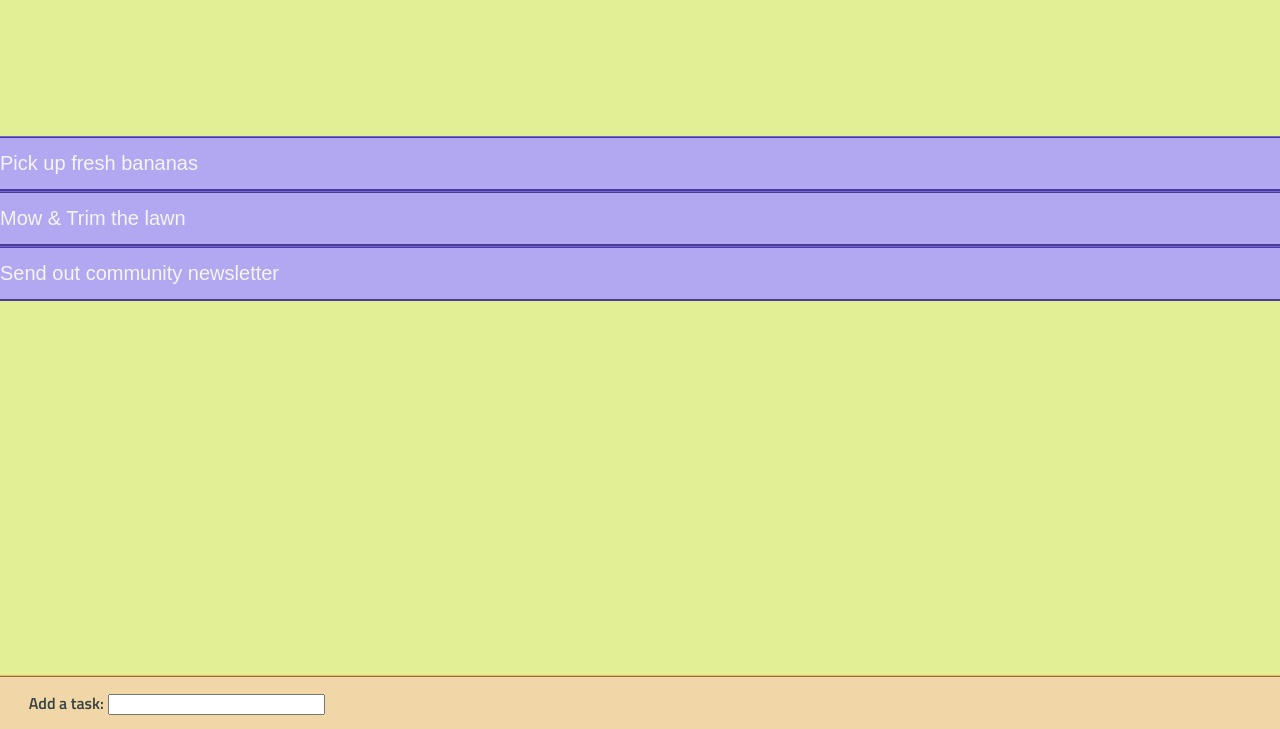
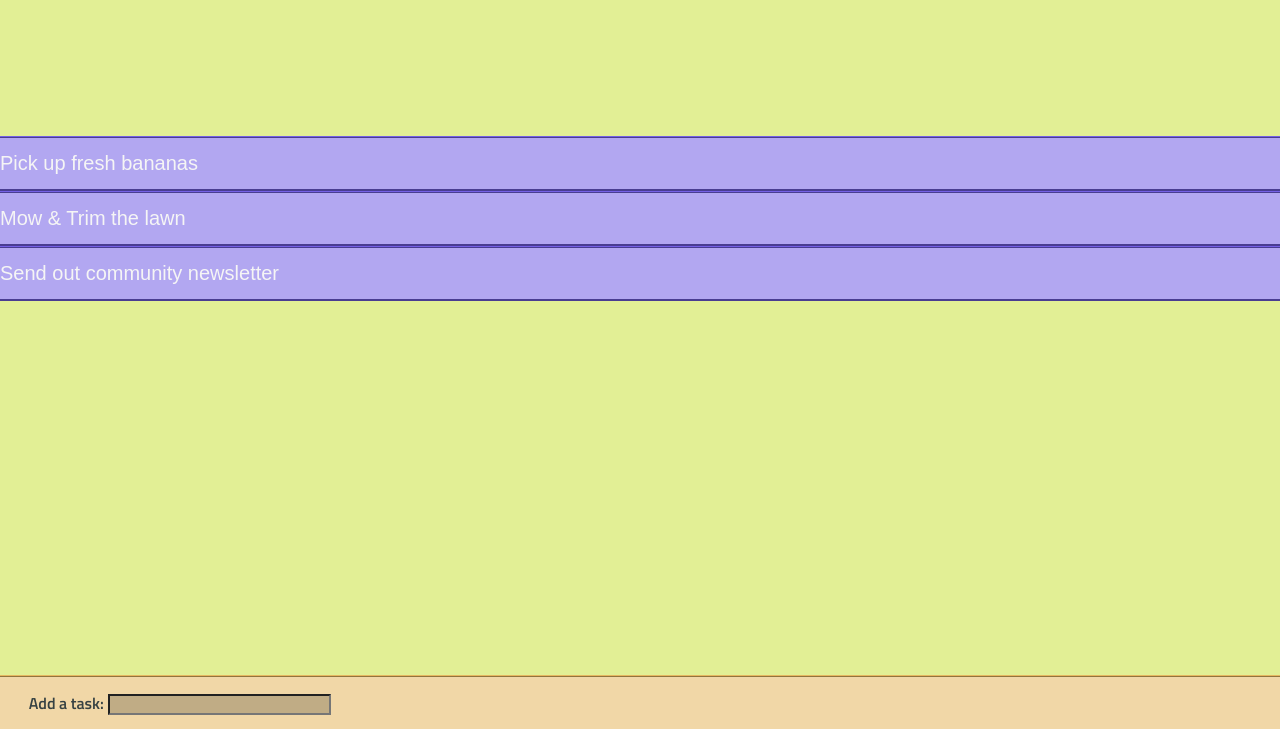
Before and after one commit to hamzafoy/jquery_task_mgr, a plain HTML site: page errand_author.html in a window 1280 px wide. Shown: the part 71-800 px from the top of the page. Drawn offline with Linux system fonts and the light colour scheme; a web font is replaced by a local one.

Commit message:
change to color scheme for add task input field.

```diff
--- a/resources/styles.css
+++ b/resources/styles.css
@@ -94,3 +94,10 @@ font-family: 'Titillium Web', sans-serif;
     background-color: #dedaf9;
     color: #374243;
 }
+
+
+#addition-field {
+    background-color: #c0ac85;
+    color: #f5f5f5;
+    font-weight: 600;
+}
```
